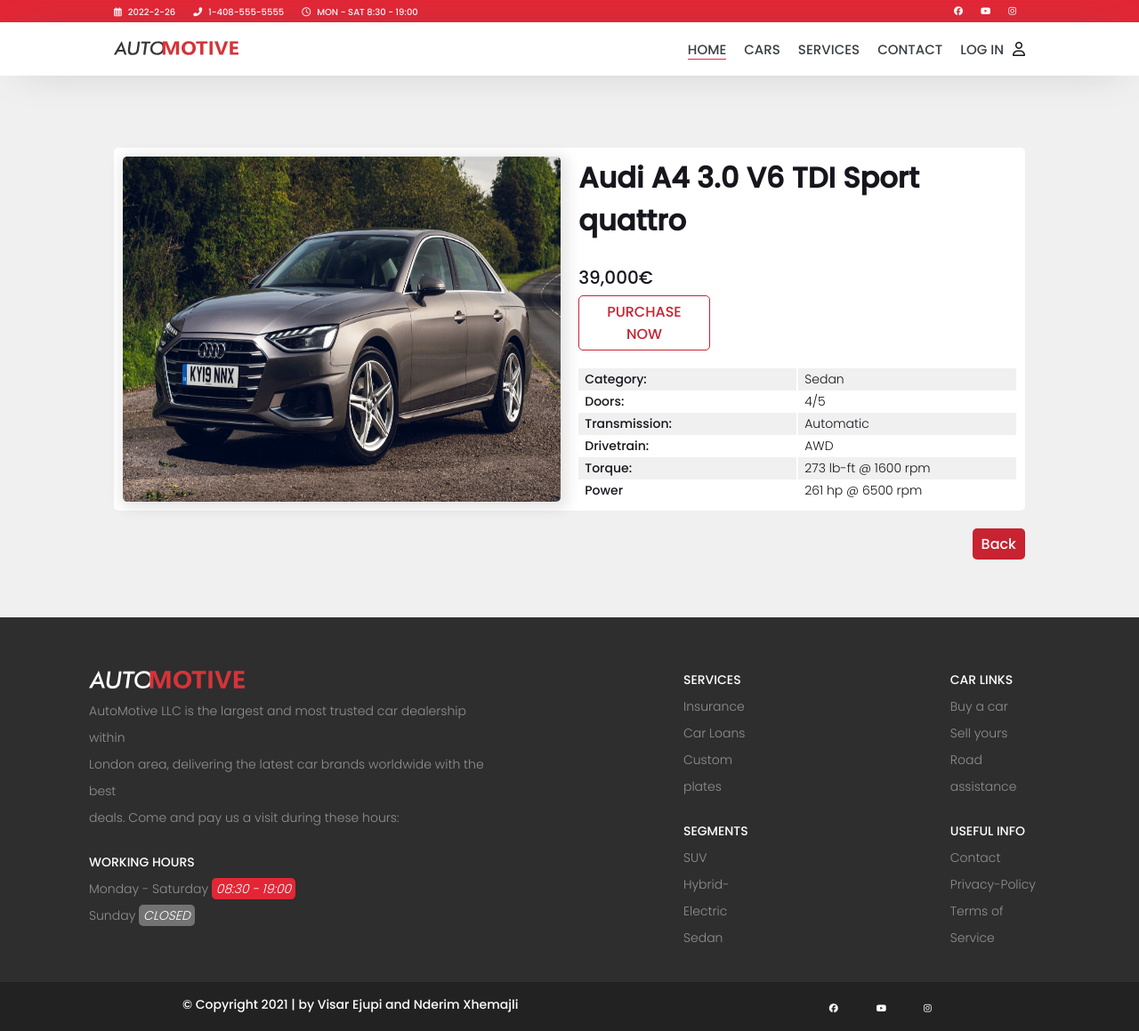
After one commit to visarejupi/AUTOMOTIVEproject, a PHP site: page /purchase.php in a window 1280 px wide. The commit adds this page. Shown: the whole page at 89% size. Run offline with PHP 8.4, Linux system fonts and the light colour scheme; some libraries are stand-ins or nearby versions.

Commit message:
Perfudimi i faqe Purchase

```diff
--- a/includes/footer.php
+++ b/includes/footer.php
@@ -42,7 +42,7 @@
      </div>
      <div class="mainfooter">
      <div class="left">    <p style="color: white;   font-size: 14px;
-">	&copy; Copyright 2021 | by Visar Ejupi</p>
+">	&copy; Copyright 2021 | by Visar Ejupi and Nderim Xhemajli</p>
      </div>
  <div class="right" >      <i class="fab fa-facebook" style="color: white;"><a href="www.facebook.com"></a></i>
      <i class="fab fa-youtube" style="color: white;" ><a href="www.youtube.com"></a></i>
--- /dev/null
+++ b/purchase.php
@@ -0,0 +1,123 @@
+<!DOCTYPE html>
+<html lang="en">
+
+  <head>
+    <meta charset="UTF-8" />
+    <meta http-equiv="X-UA-Compatible" content="IE=edge" />
+    <meta name="viewport" content="width=device-width, initial-scale=1.0" />
+    <title>AUTOMOTIVE</title>
+    <link rel="preconnect" href="https://fonts.googleapis.com" />
+    <link rel="preconnect" href="https://fonts.gstatic.com" crossorigin />
+    <link
+      href="https://fonts.googleapis.com/css2?family=Poppins:wght@500&display=swap"
+      rel="stylesheet"
+    />
+    <link rel="stylesheet" href="css/slick.css">
+    <link rel="stylesheet" href="css/slick-theme.css">
+    <link rel="preconnect" href="https://fonts.googleapis.com" />
+    <link rel="preconnect" href="https://fonts.gstatic.com" crossorigin />
+    <link
+      href="https://fonts.googleapis.com/css2?family=Poppins:wght@300&display=swap"
+      rel="stylesheet"
+    />
+    <script
+      src="https://kit.fontawesome.com/54319c4285.js"
+      crossorigin="anonymous"
+    ></script>
+    <link rel="stylesheet" href="style.css" />
+    <link
+      rel="icon
+    "
+      href="images/index/TabLogo.svg"
+    />
+  </head>
+
+<body>
+<header>
+<div class="topheader">
+    <div class="contact_info">
+    <i class="far fa-calendar-alt" style="color: white;"></i><p id='date-time'></p>
+    <i class="fas fa-phone-alt" style="color: white;"></i><p id="telephone_number">1-408-555-5555</p>
+    <i class="far fa-clock" style="color: white;"></i><p id="work_schedule">MON - SAT 8:30 - 19:00</p>
+</div>
+    <div class="social_media">
+     <i class="fab fa-facebook" style="color: white;"><a href="www.facebook.com"></a></i>
+     <i class="fab fa-youtube" style="color: white;" ><a href="www.youtube.com"></a></i>
+     <i class="fab fa-instagram" style="color: white;"><a href="www.instagram.com"></a></i>
+    </div>
+</div>
+    <script>
+    var date = document.getElementById('date-time');
+    var today = new Date();
+    var dt = today.getFullYear()+'-'+(today.getMonth()+1)+'-'+today.getDate();
+
+    date.innerHTML=dt;
+    </script>
+  <div class="header_content">
+  <div class="nav_logo">
+    <img
+    src="images/index/navlogo.svg"
+    alt="Doni Logo"
+    />
+  </div>
+
+<div class="navbar">
+   <ul class="nav-items">
+      <?php
+      $page = 'index';
+      include ('includes/header.php');
+      ?>
+   </ul>
+</div>
+</div>
+</header>
+<main>
+<BR>
+<BR></BR></BR></BR></h2>
+<div class="container">
+<div id="purchase">
+
+<div class="car">
+    <img src="images/cars/carpictures/audia4.jpg" alt="">
+</div>
+<div class="cardetails">
+    <h1>Audi A4 3.0 V6 TDI Sport quattro</h1>
+<h3>39,000€</h3>
+<button >PURCHASE NOW</button>
+    <div class="carspecs">
+    <div class="cardetails_left">
+   <p id="hirit"><strong>Category:</strong></p>
+   <p ><strong>Doors:</strong></p>
+   <p id="hirit"><strong>Transmission:</strong></p>
+   <p ><strong>Drivetrain:</strong></p>
+   <p id="hirit"> <strong>Torque:</strong></p>
+   <p ><strong>Power</strong></p>
+    </div>
+    <div class="cardetails_right">
+    <p id="hirit">Sedan</p>
+    <p >4/5</p>
+    <p id="hirit">Automatic</p>
+    <p>AWD</p>
+    <p  id="hirit">273 lb-ft @ 1600 rpm</p>
+    <p >261 hp @ 6500 rpm</p>
+</div>
+    </div>
+
+
+
+
+</div>
+</div>
+<a id="back" href="cars.php">Back</a>
+</div><br>
+<br>
+<br>
+<br>
+
+</main>
+
+<?php
+  include 'includes/footer.php';
+  ?>
+  </body>
+</html>
--- a/style.css
+++ b/style.css
@@ -657,3 +657,92 @@ aside {
   position: relative;
   text-align: left;
 }
+/* PURCHASE PART */
+.car {
+  padding: 8px;
+  width: 50%;
+  float: left;
+  padding: 1%;
+}
+.car img {
+  float: right;
+  width: 100%;
+  height: 100%;
+  border-radius: 5px;
+  box-shadow: 3px 3px 15px 5px rgba(0, 0, 0, 0.1);
+}
+.cardetails {
+  float: right;
+  display: flex;
+  width: 50%;
+  flex-direction: column;
+  text-align: left;
+  padding: 1%;
+}
+#purchase {
+  display: flex;
+  flex-direction: row;
+  justify-content: center;
+  margin-bottom: 2%;
+  margin-top: 4%;
+
+  background-color: white;
+  border-radius: 5px;
+}
+.cardetails h1 {
+  font-size: 32px;
+  padding-bottom: 25px;
+}
+.cardetails p {
+  font-size: 14px;
+  font-weight: 200;
+  padding: 3px 0;
+}
+.cardetails_left {
+  width: 50%;
+  margin-right: 0.5%;
+}
+.cardetails_right {
+  width: 50%;
+}
+strong {
+  font-weight: 400;
+  font-size: 14px;
+}
+.cardetails button {
+  margin-bottom: 4%;
+  margin-top: 1%;
+  width: 30%;
+  padding: 5px 10px;
+  background-color: white;
+  color: #c72331;
+  border: 1px solid #c72331;
+  border-radius: 5px;
+}
+.cardetails button:hover {
+  color: white;
+  background-color: #c72331;
+}
+.carspecs {
+  display: flex;
+  flex-direction: row;
+}
+.carspecs p {
+  padding: 2px 7px 2px 7px;
+}
+#hirit {
+  background-color: #f0f0f0;
+}
+h3 {
+  font-weight: 450;
+  font-size: 20px;
+}
+#back {
+  float: right;
+  padding: 5px 10px;
+  margin-bottom: 4%;
+  text-decoration: none;
+  background-color: #c72331;
+  color: white;
+  border-radius: 5px;
+}
```
Also changed, not shown: automotive.sql (added, +145 -0 lines).
